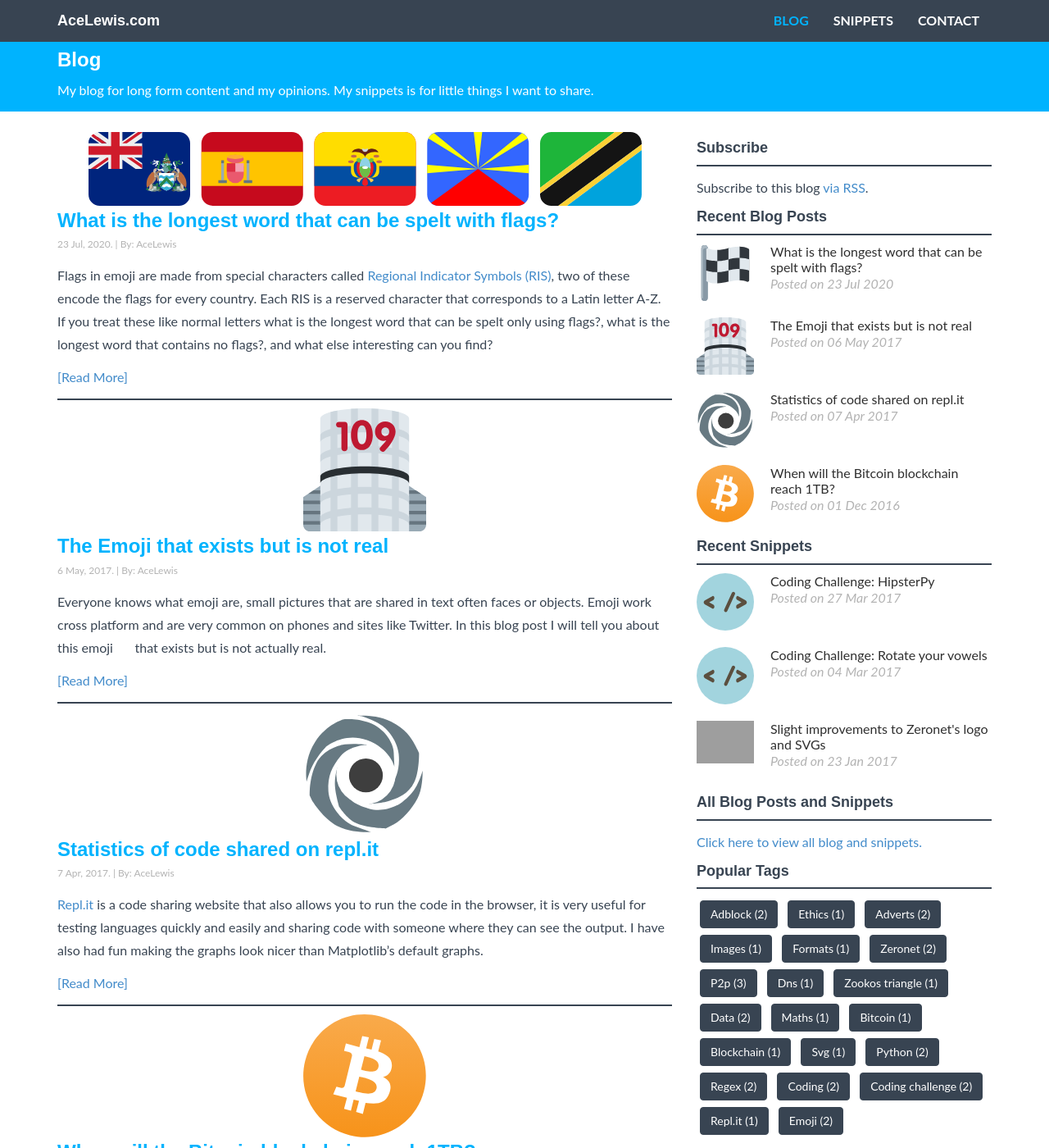
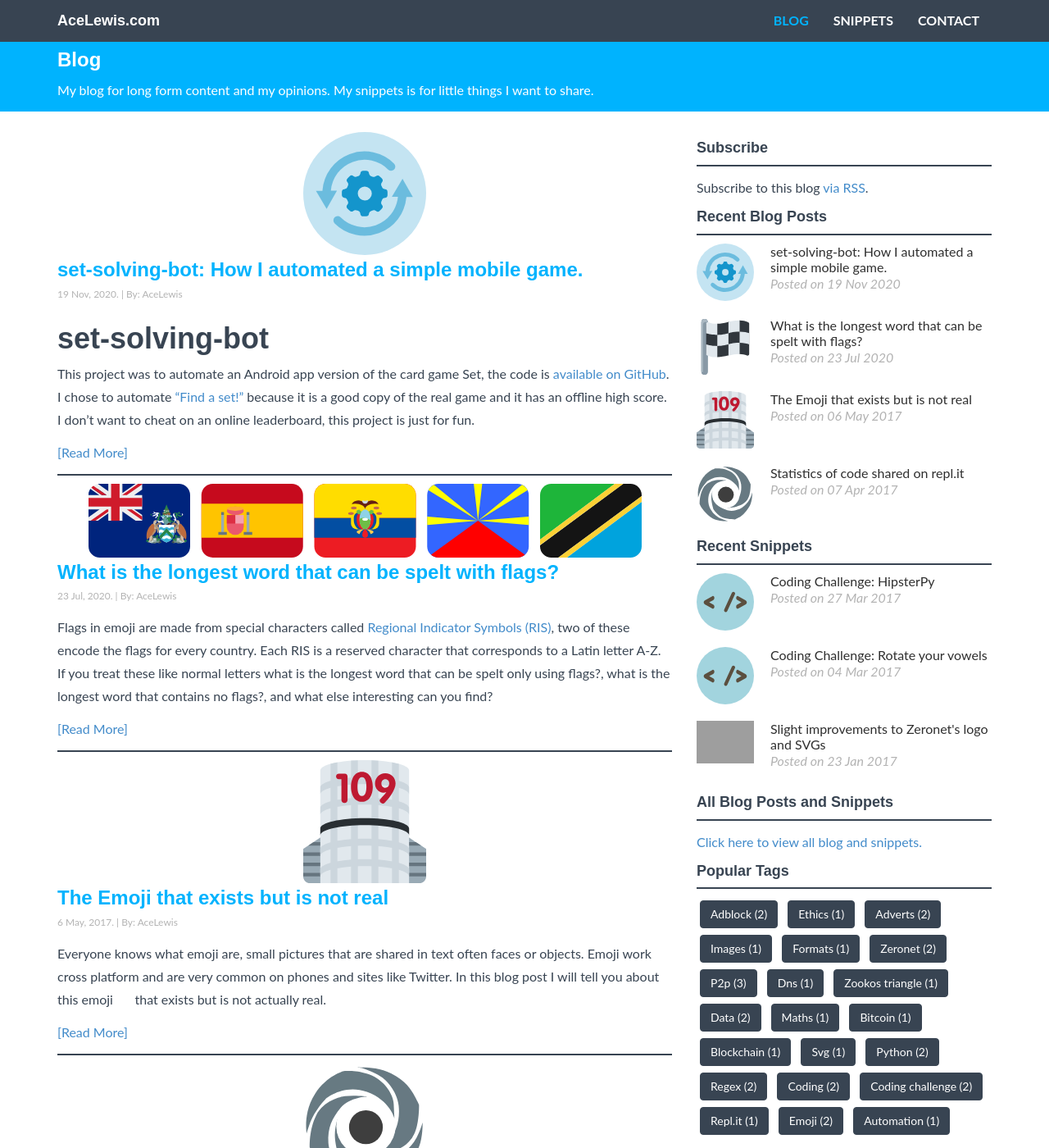
Before and after one commit to AceLewis/AceLewis.github.io, a Jekyll site: the page built from blog.html, in a window 1280 px wide and 1400 px high. Shown: the whole window at 82% size. Built offline with Jekyll 4.4.1, drawn with Linux system fonts in a browser that asks for light colours; nearby versions of some CDN libraries; emoji names are drawn with the system emoji font; grey boxes are pictures that could not be loaded.

Commit message:
set-solving-bot: How I automated a simple mobile game.

```diff
--- a/_includes/css/styles.css
+++ b/_includes/css/styles.css
@@ -564,6 +564,12 @@
     float:left;
 }
 
+.container-fourth{overflow:hidden;}
+.container-fourth img{
+    width:25%;
+    float:left;
+}
+
 .title-half
 {
     white-space: nowrap;
--- /dev/null
+++ b/_posts/blog/2020-11-19-automation-of-a-mobile-game.markdown
@@ -0,0 +1,124 @@
+---
+layout: post
+title:  "set-solving-bot: How I automated a simple mobile game."
+url-title: "set-solving-bot-automation-of-a-mobile-game"
+date:   2020-11-19 20:00:00
+author:
+published: true
+categories:
+- blog
+
+tags:
+- automation
+
+
+img: thumbs/automation.svg
+thumb: automation.svg
+---
+
+# set-solving-bot
+
+This project was to automate an Android app version of the card game Set, the code is [available on GitHub](https://github.com/AceLewis/set-solving-bot){:target="_blank"}{{_}}. I chose to automate ["Find a set!"](https://play.google.com/store/apps/details?id=com.nelis.set){:target="_blank"}{{_}} because it is a good copy of the real game and it has an offline high score. I don't want to cheat on an online leaderboard, this project is just for fun.
+<!--more-->
+
+<img src="/assets/img/blog/set-solving-bot/set_solving_bot.gif" width="35%" class="center-image">
+
+I have also made a youtube video on on this project: [https://youtu.be/3PTHJjMPVyI](https://youtu.be/3PTHJjMPVyI){:target="_blank"}{{_}}
+
+## What is Set?
+Set is a card game more information about it is on [wikipedia](https://en.wikipedia.org/wiki/Set_(card_game)){:target="_blank"}{{_}}. I will however summarise the problem. The player is presented with cards that have four properties (number of shapes, shape, shading, and colour). Each property has three possibilities. The object of the game is to find a "set". A set consists of three cards that for every individual property the possibilities are all the same or all different e.g all 1's or 1, 2 and 3. Once this set is found it is removed and replaced by more cards.
+
+In the real card game you are presented with 12 cards, there is a 96.8% chance that there is a set if no set is found then three more cards are added until 21 cards are present where there is a 100% chance of a set. In mobile phone apps this is done fixed usually by adding cards automatically but some just ensures there is a set in the cards presented and will always show a fixed number of cards. The app I have chosen uses the first method, adding cards.
+
+## Comparing methods to find sets
+Usually there are 12 cards displayed to the player, this has only 220 combinations so brute force can be used to find valid sets by checking every combination individually, I called this the brute force method.
+
+For any two cards there is one other card needed to form a set. One other way to solve this is to look at every combination of 2 cards, work out the 'missing card' and then see if this card is present in the other cards shown. If not check the next combination of two cards. For 12 cards there are only 66 combinations however the check is harder. I called this the missing method.
+
+I created a simple version of set [set_method_comparison.py](https://github.com/AceLewis/set-solving-bot/blob/master/set_method_comparison.py){:target="_blank"}{{_}} and used it to simulate thousands of games with a differing number of cards using both methods to find the best solution. In the real game there will only ever be 3, 6, 9, 12, 15, 18 or 21 cards, usually only 12 or 15. As shown below when trying to find all sets the missing method slower than using brute force. However in this game you do not need to find all sets just one per state. Finding just one set is much faster. As shown below there is a small advantage to the missing method in the region that is most important (12 and 15). Both methods take a fraction of a millisecond, everything else is much slower so it does not really matter what method is used. It was just interesting to find out.
+
+Both graphs show an average of 10,000 games per number of cards.
+
+<div class="container-half">
+   <img alt="Find all graph" src="/assets/img/blog/set-solving-bot/brute_force_vs_missing_all_10000_transparent.svg"/>
+   <img alt="Find first graph" src="/assets/img/blog/set-solving-bot/brute_force_vs_missing_10000_transparent.svg"/>
+</div>
+
+
+# How to automate the android game
+
+So far I have described how to solve the game of Set however the main interest of this project was to learn how to automate the Android version of the game.
+
+The problem can be separated into 3 sections:
+
+* Getting an image of the cards
+* Recognising the cards
+* Clicking the cards
+
+## Getting an image of the cards
+First I was getting the phone screen from [Android Debug Bridge (ADB)](https://developer.android.com/studio/command-line/adb){:target="_blank"}{{_}}, this was however slow so in the end I used [scrcpy](https://github.com/Genymobile/scrcpy) to livestream my phone to my laptop and then take screen shots of my laptop to get the phones screen. This is a weird way to get the phones screen and has some issues with inconsistent latency however it is much faster than ADB and any other method I tried.
+
+The latency and the animation of new cards appearing the screen meant that you are not sure what time the cards will be on the screen, this was not an issue when using ADB because it was very slow but with scrcpy it was an issue. This was fixed by repeatedly taking a screenshot and doing a simple check to see if the cards were present. If the cards had not yet been displayed it just waits a short time before taking a new screenshot. This final screenshot was cropped to get the individual cards.
+
+## Recognising the cards
+My final solution to recognise the cards was simple. Find the colour of the darkest pixel to figure out the objects colour. Threshold the cards to obtain a binary image of the card, then flood fill the background to get the filled in shapes. From this we can work out how many objects there are by detecting the edges along a strip through the centre of the filled in card (2 edges per object). The shape of the card was inferred by looking at the volume of the filled in card, the oval had the largest volume and the diamond the least. The fill of the card was calculated by subtracting the thresholded image from the background and looking at the percentage of pixels that were inside.
+
+Images showing these steps are shown below.
+
+<table style="width:100%">
+  <tr>
+    <th style="text-align:center;width:25%">Card</th>
+    <th style="text-align:center;width:25%">Threshold</th>
+    <th style="text-align:center;width:25%">Background</th>
+    <th style="text-align:center;width:25%">Background-Threshold</th>
+  </tr>
+</table>
+
+<div class="container-fourth">
+  <div class="column">
+    <img src="/assets/img/blog/set-solving-bot/just_the_card_1.png" alt="Just a card">
+  </div>
+  <div class="column">
+    <img src="/assets/img/blog/set-solving-bot/just_the_card_thresh_1.png" alt="The thresholded card">
+  </div>
+  <div class="column">
+    <img src="/assets/img/blog/set-solving-bot/just_the_card_background_1.png" alt="The background">
+  </div>
+  <div class="column">
+    <img src="/assets/img/blog/set-solving-bot/just_the_card_background-thresh_1.png" alt="The background minus the threshold">
+  </div>
+  <!--Next card-->
+  <div class="column">
+    <img src="/assets/img/blog/set-solving-bot/just_the_card_2.png" alt="Just a card">
+  </div>
+  <div class="column">
+    <img src="/assets/img/blog/set-solving-bot/just_the_card_thresh_2.png" alt="The thresholded card">
+  </div>
+  <div class="column">
+    <img src="/assets/img/blog/set-solving-bot/just_the_card_background_2.png" alt="The background">
+  </div>
+  <div class="column">
+    <img src="/assets/img/blog/set-solving-bot/just_the_card_background-thresh_2.png" alt="The background minus the threshold">
+  </div>
+  <!--Next card-->
+  <div class="column">
+    <img src="/assets/img/blog/set-solving-bot/just_the_card_3.png" alt="Just a card">
+  </div>
+  <div class="column">
+    <img src="/assets/img/blog/set-solving-bot/just_the_card_thresh_3.png" alt="The thresholded card">
+  </div>
+  <div class="column">
+    <img src="/assets/img/blog/set-solving-bot/just_the_card_background_3.png" alt="The background">
+  </div>
+  <div class="column">
+    <img src="/assets/img/blog/set-solving-bot/just_the_card_background-thresh_3.png" alt="The background minus the threshold">
+  </div>
+</div>
+
+## Clicking the cards
+Again ADB was initially used but it was too slow (it takes roughly 0.25 seconds per click) so I switched to using the win32api to click the screen via [scrcpy](https://github.com/Genymobile/scrcpy).
+
+# Final comments
+My first implementation with ADB for both getting the screen and clicking the cards took 29 to 35 seconds to play the game. The final implementation with scrcpy and win32api took 4 or 5 seconds.
+
+This was a simple project in game automation, the object detection is too simple and can't be generalised to many other games but it was fun to do.
```
Also changed, not shown: assets/img/blog/set-solving-bot/brute_force_vs_missing_10000_transparent.svg (added), assets/img/blog/set-solving-bot/brute_force_vs_missing_all_10000_transparent.svg (added), assets/img/blog/set-solving-bot/just_the_card_1.png (added), assets/img/blog/set-solving-bot/just_the_card_2.png (added), assets/img/blog/set-solving-bot/just_the_card_3.png (added), assets/img/blog/set-solving-bot/just_the_card_background-thresh_1.png (added), assets/img/blog/set-solving-bot/just_the_card_background-thresh_2.png (added), assets/img/blog/set-solving-bot/just_the_card_background-thresh_3.png (added), assets/img/blog/set-solving-bot/just_the_card_background_1.png (added), assets/img/blog/set-solving-bot/just_the_card_background_2.png (added), assets/img/blog/set-solving-bot/just_the_card_background_3.png (added), assets/img/blog/set-solving-bot/just_the_card_thresh_1.png (added), assets/img/blog/set-solving-bot/just_the_card_thresh_2.png (added), assets/img/blog/set-solving-bot/just_the_card_thresh_3.png (added), 2 more files.
